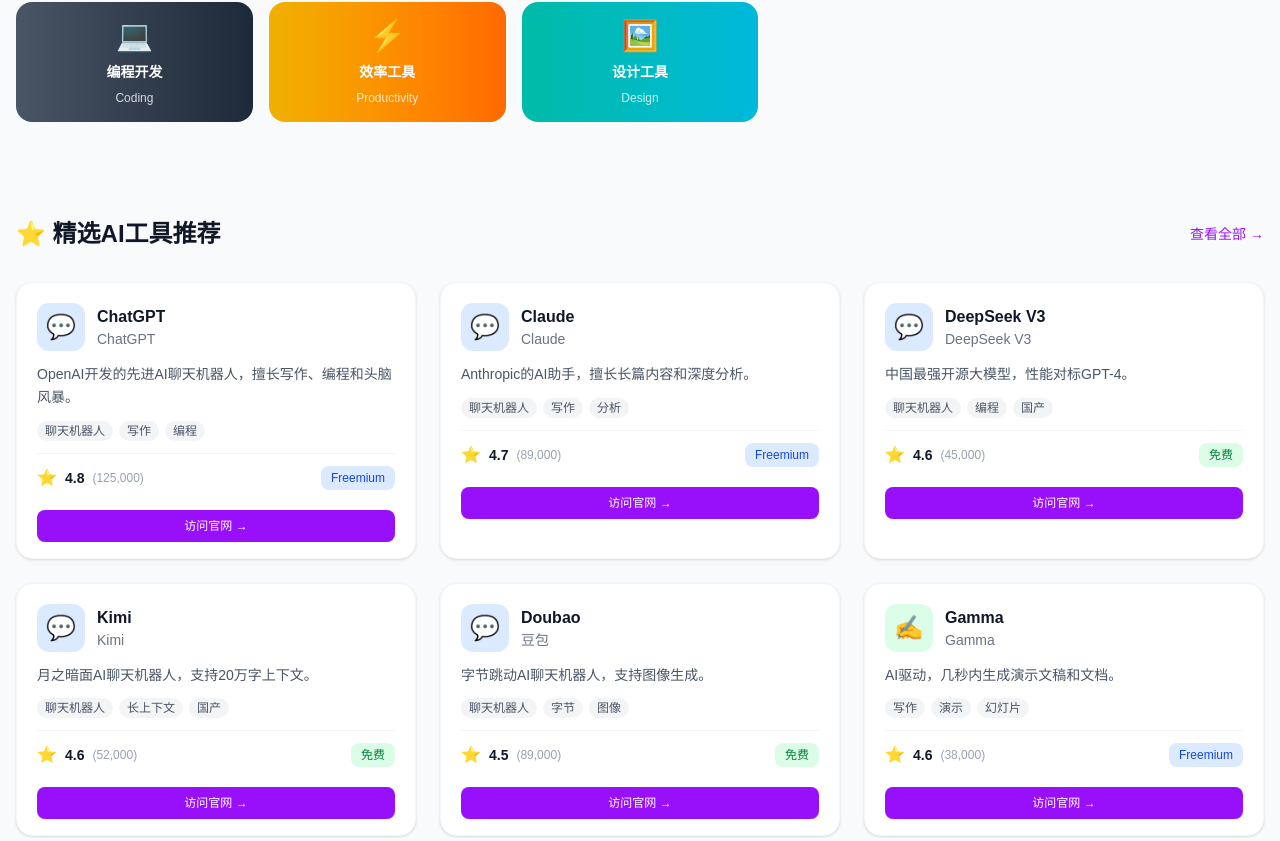
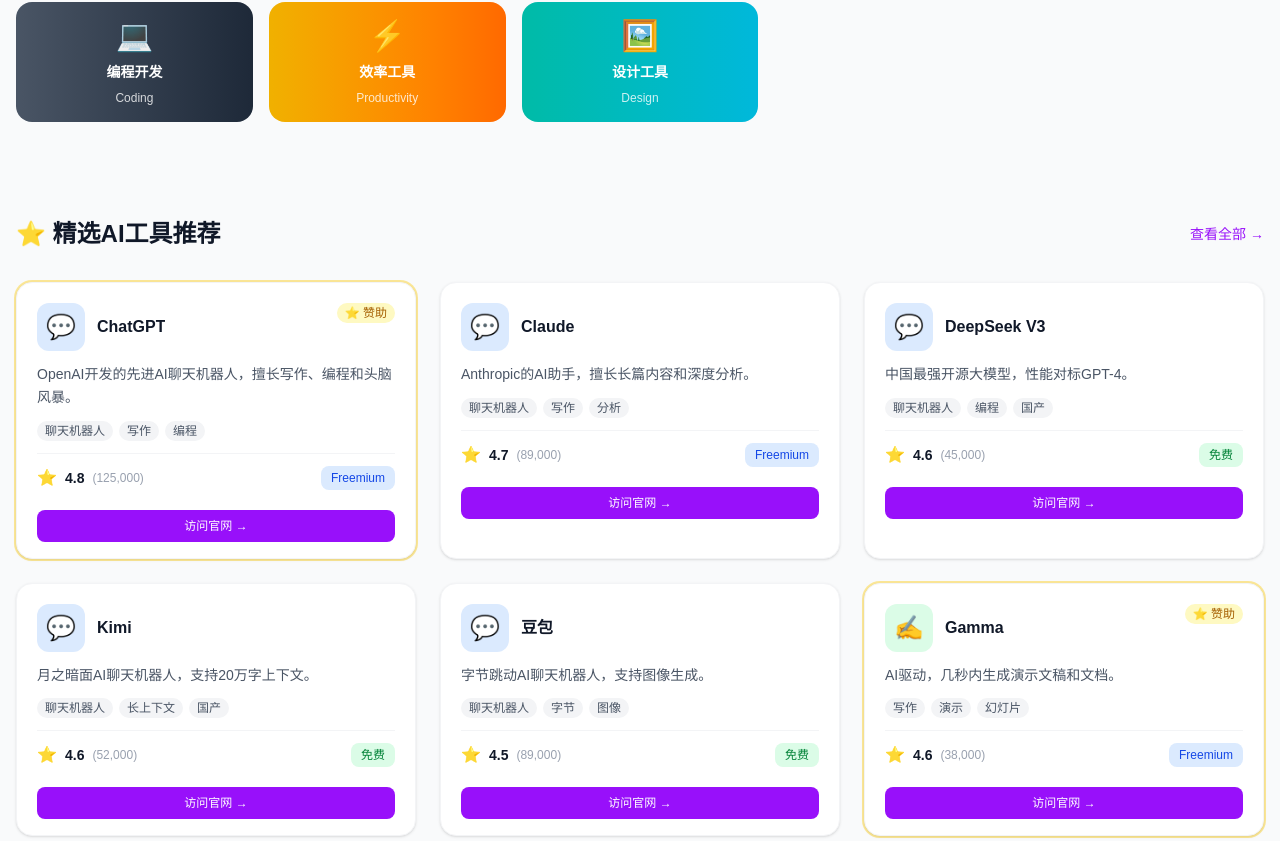
Before and after one commit to Wangzhixin-eng/ai-tools-site, a Next.js app: page /ai-tools-site/ in a window 1280 px wide. Shown: the part 2039-2880 px from the top of the page. Built offline with nearby package versions, Linux system fonts and the light colour scheme.

Commit message:
Update components/ToolCard.tsx

```diff
--- a/components/ToolCard.tsx
+++ b/components/ToolCard.tsx
@@ -1,32 +1,40 @@
 'use client';
 
 import { useState } from 'react';
+import { useLanguage } from '@/app/context/LanguageContext';
+import { AITool } from '@/data/tools';
 
 interface ToolCardProps {
-  tool: {
-    id: string;
-    name: string;
-    nameCn: string;
-    description: string;
-    descriptionCn: string;
-    category: string;
-    pricing: string;
-    rating: number;
-    reviewCount: number;
-    tags: string[];
-    tagsCn: string[];
-    new?: boolean;
-    website: string;
-  };
+  tool: AITool;
   basePath?: string;
 }
 
+const pricingLabel = {
+  free: { en: 'Free', cn: '免费', jp: '無料', kr: '무료' },
+  freemium: { en: 'Freemium', cn: 'Freemium', jp: 'フレミアム', kr: '프리미엄' },
+  paid: { en: 'Paid', cn: '付费', jp: '有料', kr: '유료' },
+};
+
+const visitLabel = { en: 'Visit →', cn: '访问官网 →', jp: '公式サイト →', kr: '공식 사이트 →' };
+
+const newLabel = { en: 'NEW', cn: '新', jp: '新', kr: '신규' };
+
+const sponsoredLabel = { en: '⭐ Sponsor', cn: '⭐ 赞助', jp: '⭐ 赞助', kr: '⭐ 스폰서' };
+
 export default function ToolCard({ tool, basePath = '' }: ToolCardProps) {
   const [expanded, setExpanded] = useState(false);
-  const [imgError, setImgError] = useState(false);
+  const { t, lang } = useLanguage();
+
+  const name = t({ en: tool.name, cn: tool.nameCn, jp: tool.nameJp, kr: tool.nameKr });
+  const desc = t({ en: tool.description, cn: tool.descriptionCn, jp: tool.descriptionJp, kr: tool.descriptionKr });
+  const tags = lang === 'en' ? tool.tags : lang === 'cn' ? tool.tagsCn : lang === 'jp' ? tool.tagsJp : tool.tagsKr;
+  const pricingText = pricingLabel[tool.pricing][lang];
+  const visitText = visitLabel[lang];
+  const newText = newLabel[lang];
+  const sponsorText = sponsoredLabel[lang];
 
   return (
-    <div className="bg-white dark:bg-gray-800 rounded-2xl shadow-sm hover:shadow-xl transition-all duration-300 border border-gray-100 dark:border-gray-700 group overflow-hidden">
+    <div className={`bg-white dark:bg-gray-800 rounded-2xl shadow-sm hover:shadow-xl transition-all duration-300 border border-gray-100 dark:border-gray-700 group overflow-hidden ${tool.sponsored ? 'ring-2 ring-yellow-400/40' : ''}`}>
       {/* Clickable card area → detail page */}
       <a
         href={`${basePath}/tools/${tool.id}`}
@@ -49,26 +57,32 @@
             </div>
             <div className="min-w-0">
               <h3 className="font-bold text-gray-900 dark:text-white group-hover:text-purple-600 dark:group-hover:text-purple-400 transition truncate">
-                {tool.name}
+                {name}
               </h3>
-              <p className="text-sm text-gray-500 dark:text-gray-400 truncate">{tool.nameCn}</p>
             </div>
           </div>
-          {tool.new && (
-            <span className="px-2 py-0.5 bg-green-100 dark:bg-green-900/40 text-green-700 dark:text-green-400 text-xs font-medium rounded-full flex-shrink-0">
-              NEW
-            </span>
-          )}
+          <div className="flex items-center gap-1 flex-shrink-0">
+            {tool.sponsored && (
+              <span className="px-2 py-0.5 bg-yellow-100 dark:bg-yellow-900/40 text-yellow-700 dark:text-yellow-400 text-xs font-medium rounded-full">
+                {sponsorText}
+              </span>
+            )}
+            {tool.new && (
+              <span className="px-2 py-0.5 bg-green-100 dark:bg-green-900/40 text-green-700 dark:text-green-400 text-xs font-medium rounded-full">
+                {newText}
+              </span>
+            )}
+          </div>
         </div>
 
         {/* Description */}
         <p className="text-gray-600 dark:text-gray-300 text-sm mb-3 leading-relaxed line-clamp-2">
-          {tool.descriptionCn}
+          {desc}
         </p>
 
         {/* Tags */}
         <div className="flex flex-wrap gap-1.5 mb-3">
-          {tool.tagsCn.slice(0, 3).map((tag, i) => (
+          {tags.slice(0, 3).map((tag, i) => (
             <span key={i} className="px-2 py-0.5 bg-gray-100 dark:bg-gray-700 text-gray-600 dark:text-gray-400 text-xs rounded-full">
               {tag}
             </span>
@@ -88,7 +102,7 @@
               tool.pricing === 'freemium' ? 'bg-blue-100 dark:bg-blue-900/40 text-blue-700 dark:text-blue-400' :
               'bg-orange-100 dark:bg-orange-900/40 text-orange-700 dark:text-orange-400'
             }`}>
-              {tool.pricing === 'free' ? '免费' : tool.pricing === 'freemium' ? 'Freemium' : '付费'}
+              {pricingText}
             </span>
           </div>
         </div>
@@ -103,7 +117,7 @@
           onClick={(e) => e.stopPropagation()}
           className="block w-full text-center px-3 py-2 bg-purple-600 hover:bg-purple-700 text-white text-xs font-medium rounded-lg transition"
         >
-          访问官网 →
+          {visitText}
         </a>
       </div>
     </div>
```
